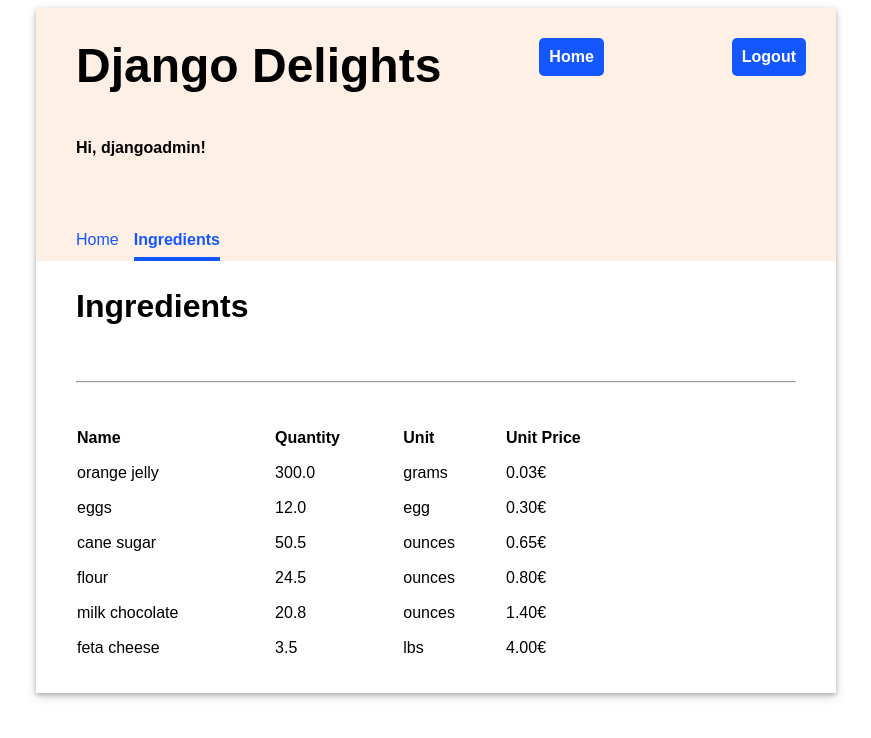
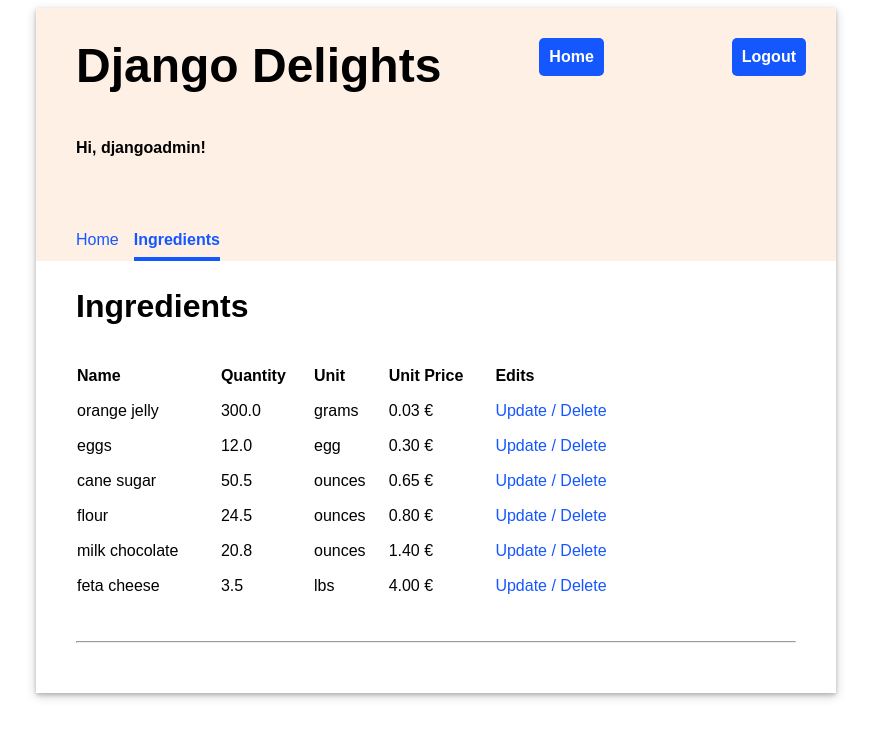
Before and after one commit to SimoParmeg/djangodelights, a Django app: page /ingredients/ in a window 1280 px wide. Shown: the top 738 px of the page, without its empty margins (204-1075 px from the left). Run offline with Django 3.2, Linux system fonts and the light colour scheme; a user stored in the database is signed in; data comes from the database, SQL or seed files in the repository; both versions use the stored data as it was after the commit.

Commit message:
added ingredients update / delete views

```diff
--- a/inventory/templates/inventory/home.html
+++ b/inventory/templates/inventory/home.html
@@ -24,7 +24,7 @@
                         <td>{{ ingredient.name }}</td>
                         <td>{{ ingredient.quantity }}</td>
                         <td>{{ ingredient.unit }}</td>
-                        <td class="price">${{ ingredient.price_per_unit|stringformat:".2f" }}</td>
+                        <td class="price">{{ ingredient.price_per_unit|stringformat:".2f" }} €</td>
                     </tr>
                 {% endfor %}
                 </tbody>
@@ -47,7 +47,7 @@
                 {% for purchase in purchases %}
                     <tr>
                         <td>{{ purchase.menu_item.title }}</td>
-                        <td class="price">${{ purchase.menu_item.price|stringformat:".2f" }}</td>
+                        <td class="price">{{ purchase.menu_item.price|stringformat:".2f" }} €</td>
                         <td>{{ purchase.timestamp }}</td>
                     </tr>
                 {% endfor %}
@@ -64,7 +64,7 @@
                 <li>
                     <div class="menu-item-header">
                         <div class="menu-item-title">{{ menu_item.title }}</div>
-                        <div class="menu-item-price">${{ menu_item.price|stringformat:".2f" }}</div>
+                        <div class="menu-item-price">{{ menu_item.price|stringformat:".2f" }} €</div>
                     </div>
                     <ul class="menu-item-ingredients">
                         {% for recipe_requirement in menu_item.reciperequirement_set.all %}
--- a/inventory/templates/inventory/ingredients.html
+++ b/inventory/templates/inventory/ingredients.html
@@ -5,7 +5,6 @@
 {% endblock %}
 {% block content %}
     <h2>Ingredients</h2>
-    <hr/>
     <table class="inventory-table">
         <thead>
             <tr>
@@ -13,6 +12,7 @@
                 <th>Quantity</th>
                 <th>Unit</th>
                 <th>Unit Price</th>
+                <th>Edits</th>
             </tr>
         </thead>
         <tbody>
@@ -21,9 +21,15 @@
                 <td>{{ ingredient.name }}</td>
                 <td>{{ ingredient.quantity }}</td>
                 <td>{{ ingredient.unit }}</td>
-                <td class="price">{{ ingredient.price_per_unit|stringformat:".2f" }}€</td>
+                <td class="price">{{ ingredient.price_per_unit|stringformat:".2f" }} €</td>
+                <td>
+                    <a href="{% url 'update_ingredient' ingredient.id %}">Update</a>
+                    <a>/</a>
+                    <a href="{% url 'delete_ingredient' ingredient.id %}">Delete</a>
+                </td>
             </tr>
         {% endfor %}
         </tbody>
     </table>
+    <hr/>
 {% endblock %}
--- a/inventory/urls.py
+++ b/inventory/urls.py
@@ -6,4 +6,6 @@ from django.contrib.staticfiles.urls import staticfiles_urlpatterns
 urlpatterns = [
     path('', views.HomeView.as_view(), name='home'),
     path('ingredients/', views.IngredientsView.as_view(), name="ingredients"),
+    path('ingredients/<pk>/update', views.UpdateIngredientView.as_view(), name="update_ingredient"),
+    path('ingredients/<pk>/delete', views.DeleteIngredientView.as_view(), name="delete_ingredient"),
 ]
--- a/inventory/views.py
+++ b/inventory/views.py
@@ -3,6 +3,8 @@ from .models import MenuItem, RecipeRequirement, Ingredient, Purchase
 from django.views.generic import ListView, TemplateView, DetailView
 from django.views.generic.edit import CreateView, UpdateView, DeleteView
 from django.contrib.auth.mixins import LoginRequiredMixin
+from django.urls import reverse_lazy
+from .forms import IngredientForm
 
 
 class HomeView(LoginRequiredMixin, TemplateView):
@@ -22,6 +24,16 @@ class IngredientsView(LoginRequiredMixin, ListView):
     template_name = "inventory/ingredients.html"
     model = Ingredient
 
+class UpdateIngredientView(LoginRequiredMixin, UpdateView):
+    template_name = "inventory/update_ingredients.html"
+    model = Ingredient
+    form_class = IngredientForm
+
+class DeleteIngredientView(LoginRequiredMixin, DeleteView):
+    template_name = "inventory/delete_ingredients.html"
+    model = Ingredient
+    success_url = reverse_lazy('ingredients')
+
 class ReportView(LoginRequiredMixin, TemplateView):
     template_name = "inventory/reports.html"
 
```
Also changed, not shown: inventory/templates/inventory/delete_ingredients.html (added, +10 -0 lines), inventory/templates/inventory/update_ingredients.html (added, +10 -0 lines), db.sqlite3.
